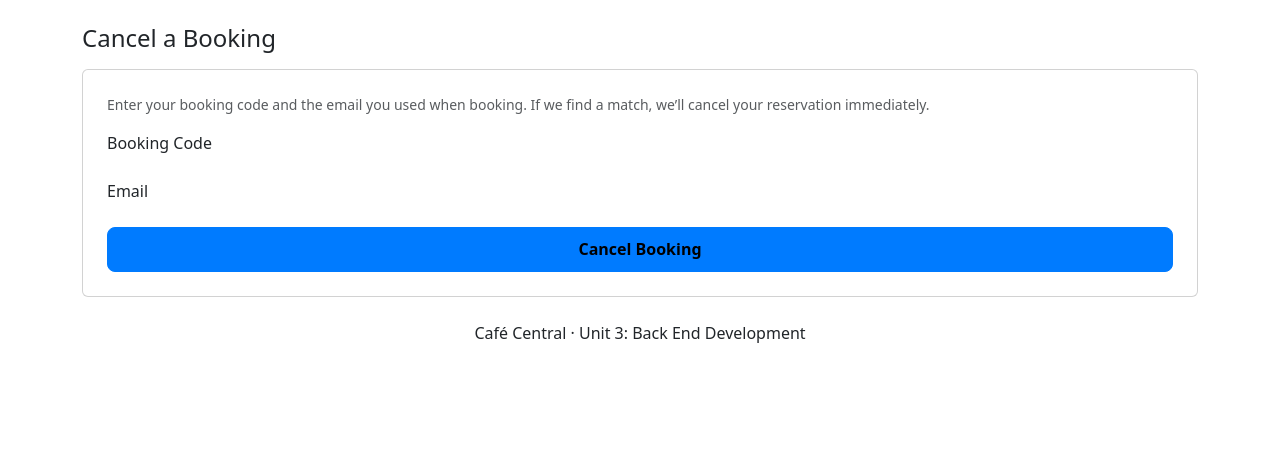
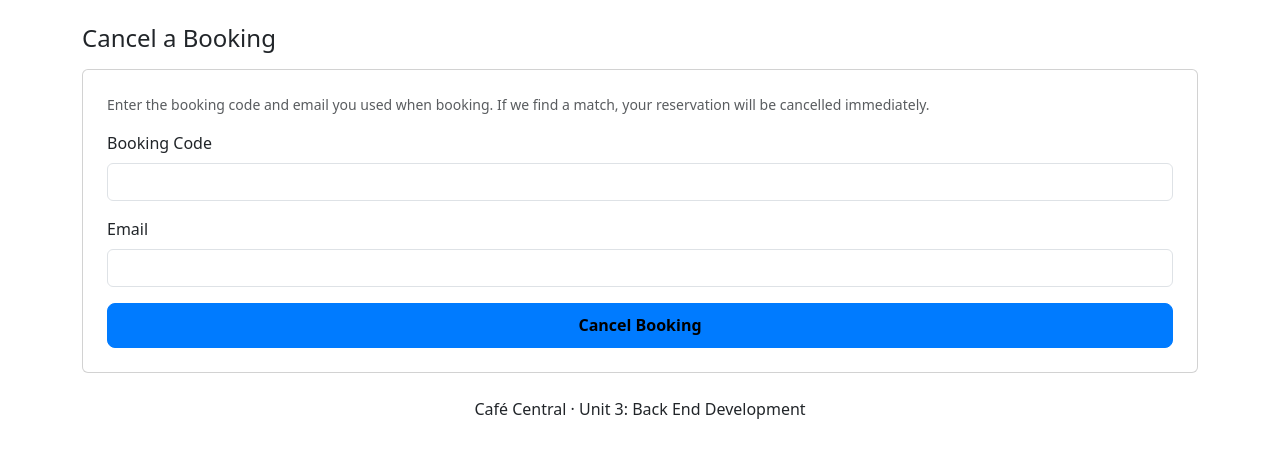
Before and after one commit to Leon4721/project_three_restaurant_booking, a Django app: page /cancel/ in a window 1280 px wide. Shown: the part 56-514 px from the top of the page. Run offline with Django 5.2, Linux system fonts and the light colour scheme.

Commit message:
add forms

```diff
--- a/booking_app/templates/booking_app/cancel_booking.html
+++ b/booking_app/templates/booking_app/cancel_booking.html
@@ -6,25 +6,31 @@
 
 <div class="card booking-card p-3 p-md-4">
   <p class="text-muted small mb-3">
-    Enter your booking code and the email you used when booking. If we find a match,
-    we’ll cancel your reservation immediately.
+    Enter the booking code and email you used when booking. If we find a match,
+    your reservation will be cancelled immediately.
   </p>
 
   <form method="post" novalidate>
     {% csrf_token %}
 
-    {{ form.non_field_errors }}
-
     <div class="mb-3">
-      <label class="form-label">Booking Code</label>
-      {{ form.booking_code }}
-      {{ form.booking_code.errors }}
+      <label class="form-label" for="id_booking_code">Booking Code</label>
+      <input
+        type="text"
+        id="id_booking_code"
+        name="booking_code"
+        class="form-control"
+        required>
     </div>
 
     <div class="mb-3">
-      <label class="form-label">Email</label>
-      {{ form.email }}
-      {{ form.email.errors }}
+      <label class="form-label" for="id_email">Email</label>
+      <input
+        type="email"
+        id="id_email"
+        name="email"
+        class="form-control"
+        required>
     </div>
 
     <button class="btn btn-coffee-primary w-100" type="submit">
```
